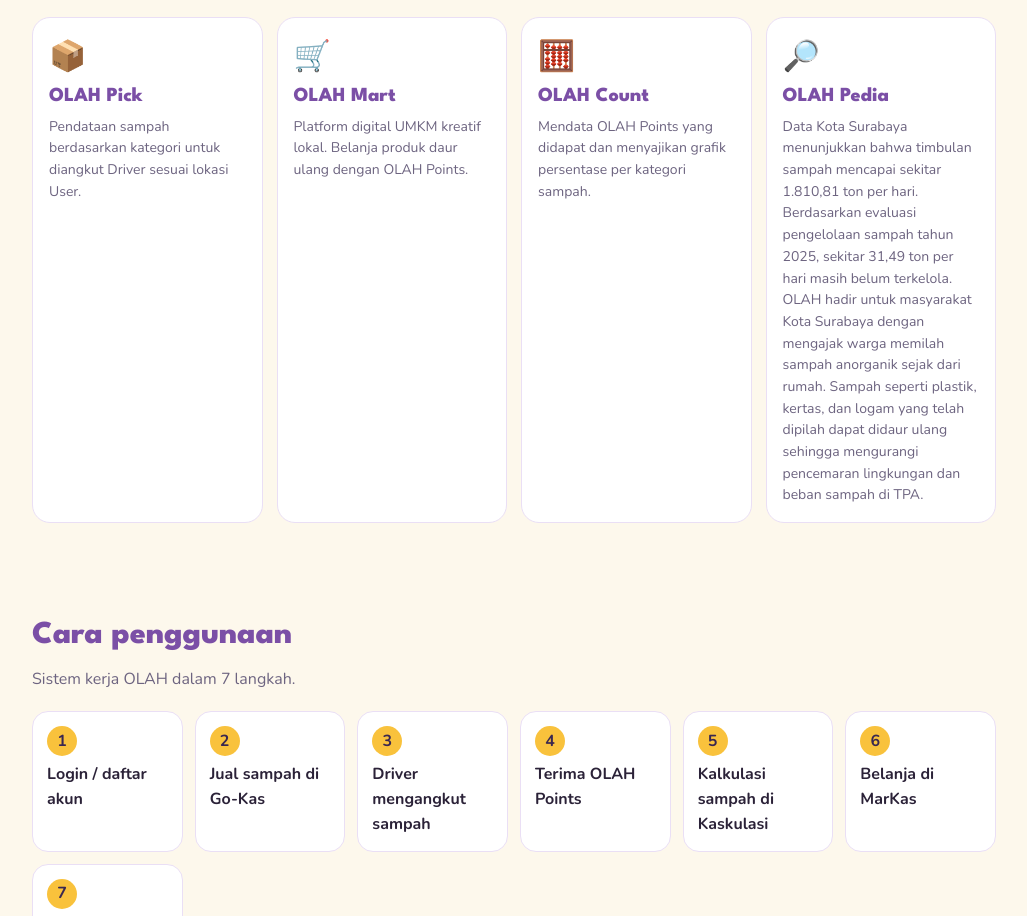
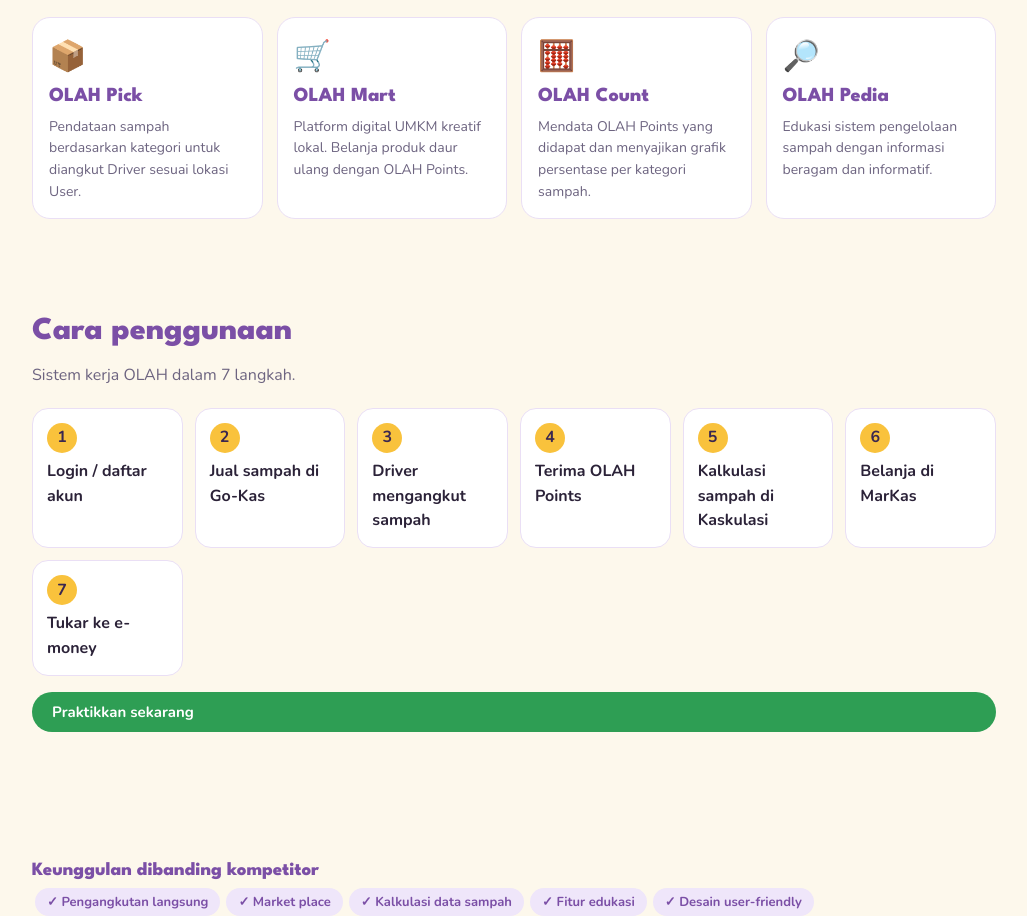
Before and after one commit to Foxsy24/OLAH, a plain HTML site: page index.html in a window 1280 px wide. Shown: the part 1229-2145 px from the top of the page, without its empty margins (126-1153 px from the left). Drawn offline with nearby package versions, Linux system fonts and the light colour scheme.

Commit message:
edit : content in index

```diff
--- a/index.html
+++ b/index.html
@@ -25,7 +25,7 @@
 <div class="g"><div class="c"><div class="e">📦</div><h3>OLAH Pick</h3><p>Pendataan sampah berdasarkan kategori untuk diangkut Driver sesuai lokasi User.</p></div>
 <div class="c"><div class="e">🛒</div><h3>OLAH Mart</h3><p>Platform digital UMKM kreatif lokal. Belanja produk daur ulang dengan OLAH Points.</p></div>
 <div class="c"><div class="e">🧮</div><h3>OLAH Count</h3><p>Mendata OLAH Points yang didapat dan menyajikan grafik persentase per kategori sampah.</p></div>
-<div class="c"><div class="e">🔎</div><h3>OLAH Pedia</h3><p>Data Kota Surabaya menunjukkan bahwa timbulan sampah mencapai sekitar 1.810,81 ton per hari. Berdasarkan evaluasi pengelolaan sampah tahun 2025, sekitar 31,49 ton per hari masih belum terkelola. OLAH hadir untuk masyarakat Kota Surabaya dengan mengajak warga memilah sampah anorganik sejak dari rumah. Sampah seperti plastik, kertas, dan logam yang telah dipilah dapat didaur ulang sehingga mengurangi pencemaran lingkungan dan beban sampah di TPA.</p></div></div></section>
+<div class="c"><div class="e">🔎</div><h3>OLAH Pedia</h3><p>Edukasi sistem pengelolaan sampah dengan informasi beragam dan informatif.</p></div></div></section>
 
 <section class="sec" id="cara"><h2>Cara penggunaan</h2><p class="sub">Sistem kerja OLAH dalam 7 langkah.</p>
 <ol class="steps"><li>Login / daftar akun</li><li>Jual sampah di Go-Kas</li><li>Driver mengangkut sampah</li><li>Terima OLAH Points</li><li>Kalkulasi sampah di Kaskulasi</li><li>Belanja di MarKas</li><li>Tukar ke e-money</li></ol>
```
